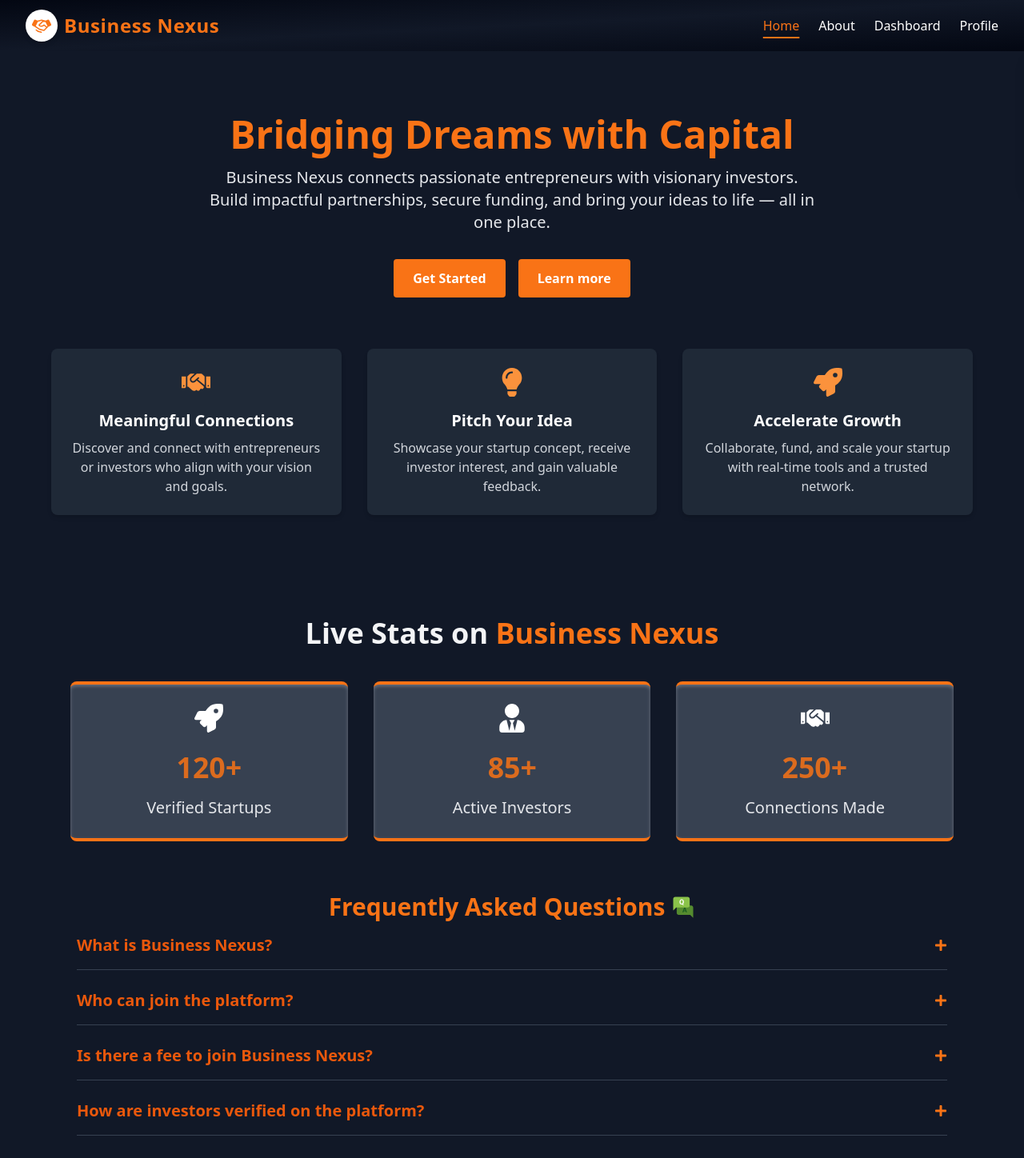
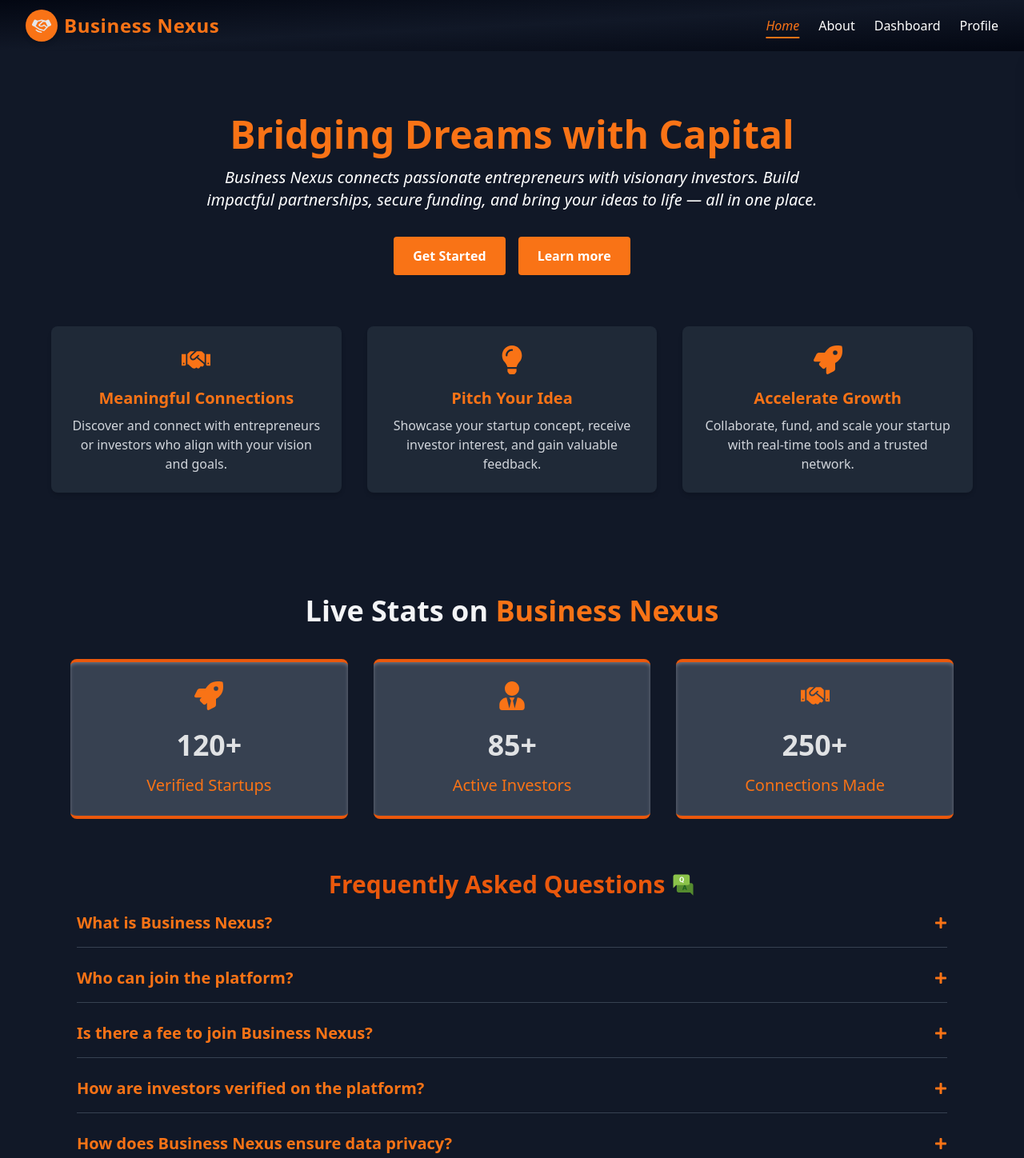
Before and after one commit to zeeshan92git/Business-Nexus, a React (Vite) app: page / in a window 1280 px wide. Shown: the top 1448 px of the page at 80% size. Built offline with nearby package versions, Linux system fonts and the light colour scheme.

Commit message:
review appilcation

```diff
--- a/src/components/faqs.jsx
+++ b/src/components/faqs.jsx
@@ -34,11 +34,11 @@ function Faqs() {
 
     return (
         <div className='sm:mx-24 mx-4 mb-4 sm:mt-4 mt-8'>
-            <h1 className='flex items-center justify-center gap-2 sm:text-3xl text-xl text-orange-500 font-bold sm:mb-4 mb-6'>Frequently Asked Questions <FcFaq className=''/></h1>
+            <h1 className='flex items-center justify-center gap-2 sm:text-3xl text-xl text-orange-600 font-bold sm:mb-4 mb-6'>Frequently Asked Questions <FcFaq className=''/></h1>
             {nexusQA.map((item, index) => (
                 <div key={index} className={`mb-6 ${index === nexusQA.length-1 ? 'border-0' : 'border-b border-gray-700'}  pb-4`}>
                     <div className='flex justify-between items-center cursor-pointer' onClick={() => handleToggle(index)}>
-                        <h3 className="text-xl font-semibold text-orange-600">{item.question}</h3>
+                        <h3 className="text-xl font-semibold text-orange-500">{item.question}</h3>
                         {openIndex === index ? (
                             <FaMinus className='text-orange-500' />
                         ) : (
@@ -46,7 +46,7 @@ function Faqs() {
                         )}
                     </div>
                     {openIndex === index && (
-                        <p className="text-gray-200 mt-2">{item.answer}</p>
+                        <p className="text-gray-200 mt-2 text-base">{item.answer}</p>
                     )}
                 </div>
             ))}
--- a/src/components/livestats.jsx
+++ b/src/components/livestats.jsx
@@ -6,19 +6,19 @@ function LiveStats() {
   const stats = [
     {
       id: 1,
-      icon: <FaRocket className="text-4xl text-white" />,
+      icon: <FaRocket className="text-4xl text-orange-500" />,
       label: "Verified Startups",
       value: "120+",
     },
     {
       id: 2,
-      icon: <FaUserTie className="text-4xl text-white" />,
+      icon: <FaUserTie className="text-4xl text-orange-500" />,
       label: "Active Investors",
       value: "85+",
     },
     {
       id: 3,
-      icon: <FaHandshake className="text-4xl text-white" />,
+      icon: <FaHandshake className="text-4xl text-orange-500" />,
       label: "Connections Made",
       value: "250+",
     },
@@ -33,10 +33,10 @@ function LiveStats() {
 
       <div className="max-w-6xl mx-auto grid gap-8 grid-cols-1 sm:grid-cols-3 px-6">
         {stats.map((item) => (
-          <div key={item.id} className="bg-gray-700 shadow-inner shadow-gray-500 rounded-lg p-6 text-center border-t-4 border-b-4 border-orange-500">
+          <div key={item.id} className="bg-gray-700 shadow-inner shadow-gray-500 rounded-lg p-6 text-center border-t-4 border-b-4 border-orange-600">
             <div className="mb-6 flex justify-center">{item.icon}</div>
-            <h3 className="text-4xl font-bold text-orange-500 animate-fade">{item.value}</h3>
-            <p className="text-gray-200 text-xl mt-4">{item.label}</p>
+            <h3 className="text-4xl font-bold text-white animate-fade">{item.value}</h3>
+            <p className="text-orange-500 text-xl mt-4">{item.label}</p>
           </div>
         ))}
       </div>
--- a/src/components/navbar.jsx
+++ b/src/components/navbar.jsx
@@ -27,8 +27,8 @@ function Navbar() {
 
                     {/* Logo / Brand */}
                     <div className="flex items-center gap-2">
-                        <div className="bg-white rounded-full p-2 flex items-center justify-center w-10 h-10 shadow-md">
-                            <PiHandshakeFill className="text-orange-500 text-2xl" />
+                        <div className="bg-orange-500 rounded-full p-2 flex items-center justify-center w-10 h-10 shadow-md">
+                            <PiHandshakeFill className="text-gray-200 text-2xl" />
                         </div>
                         <span className="text-2xl font-bold text-orange-500 tracking-wide">
                             Business Nexus
@@ -40,7 +40,7 @@ function Navbar() {
                         <NavLink
                             to="/"
                             className={({ isActive }) =>
-                                isActive ? "text-orange-500 font-medium underline underline-offset-8 decoration-orange-500 decoration-[2px]" : "text-white font-medium hover:text-orange-400"
+                                isActive ? "text-orange-500 font-medium underline underline-offset-8 decoration-orange-500 decoration-[2px] italic" : "text-white font-medium hover:text-orange-400"
                             }
                         >
                             Home
@@ -48,7 +48,7 @@ function Navbar() {
                         <NavLink
                             to="/about"
                             className={({ isActive }) =>
-                                isActive ? "text-orange-500 font-medium  underline underline-offset-8 decoration-orange-500 decoration-[2px] " : "text-white font-medium hover:text-orange-400"
+                                isActive ? "text-orange-500 font-medium  underline underline-offset-8 decoration-orange-500 decoration-[2px] italic" : "text-white font-medium hover:text-orange-400"
                             }
                         >
                             About
@@ -56,7 +56,7 @@ function Navbar() {
                         <NavLink
                             to="/dashboard"
                             className={({ isActive }) =>
-                                isActive ? "text-orange-500 font-medium underline underline-offset-8 decoration-orange-500 decoration-[2px]" : "text-white font-medium hover:text-orange-400"
+                                isActive ? "text-orange-500 font-medium underline underline-offset-8 decoration-orange-500 decoration-[2px] italic" : "text-white font-medium hover:text-orange-400"
                             }
                         >
                             Dashboard
@@ -64,7 +64,7 @@ function Navbar() {
                         <NavLink
                             to="/profile"
                             className={({ isActive }) =>
-                                isActive ? "text-orange-500 font-medium underline underline-offset-8 decoration-orange-500 decoration-[2px]" : "text-white font-medium hover:text-orange-400"
+                                isActive ? "text-orange-500 font-medium underline underline-offset-8 decoration-orange-500 decoration-[2px] italic" : "text-white font-medium hover:text-orange-400"
                             }
                         >
                             Profile
@@ -74,26 +74,27 @@ function Navbar() {
                     {/* Hamburger Icon */}
                     <div className="md:hidden flex items-center">
                         <button className="text-white hover:text-orange-300 focus:outline-none">
-                            {isOpen ? (<RiMenuUnfold3Line onClick={() => setIsOpen(false)} className="text-2xl text-orange-500" />)
+                            {isOpen ? (<RiMenuUnfold3Line onClick={() => setIsOpen(false)} className="text-2xl text-orange-100" />)
                                 : (<RiMenuFold3Line onClick={() => setIsOpen(true)} className="text-2xl text-orange-500" />)}
                         </button>
                     </div>
+
                 </div>
 
             </nav>
 
             {/* Right-side Slide-in Mobile Menu */}
             <div
-                className={`fixed top-16 right-0 h-fit w-60 pb-2 bg-orange-500/90 rounded-l-sm shadow-lg transform transition-transform duration-300 z-[999]
+                className={`fixed top-16 right-0 h-fit w-60 pb-2 bg-gray-800/90 rounded-l-sm shadow-lg transform transition-transform duration-300 z-[999]
                 ${isOpen ? 'translate-x-0' : 'translate-x-full'}`}>
 
                 <div className={`flex flex-col items-end text-[18px] ${token ? 'space-y-2' : 'space-y-4'}  px-6 mt-2`}>
-                    <a href="/" onClick={(e) => handleLinkClick(e, '/')} className="text-gray-800 hover:text-white font-bold">Home</a>
-                    <a href="/about" onClick={(e) => handleLinkClick(e, '/about')} className="text-gray-800 hover:text-white font-bold">About</a>
-                    <a href="/dashboard" onClick={(e) => handleLinkClick(e, '/dashboard')} className="text-gray-800 hover:text-white font-bold">Dashboard</a>
-                    <a href="/profile" onClick={(e) => handleLinkClick(e, '/profile')} className="text-gray-800 hover:text-white font-bold">Profile</a>
+                    <a href="/" onClick={(e) => handleLinkClick(e, '/')} className="text-orange-500 hover:text-white font-bold">Home</a>
+                    <a href="/about" onClick={(e) => handleLinkClick(e, '/about')} className="text-orange-500 hover:text-white font-bold">About</a>
+                    <a href="/dashboard" onClick={(e) => handleLinkClick(e, '/dashboard')} className="text-orange-500 hover:text-white font-bold">Dashboard</a>
+                    <a href="/profile" onClick={(e) => handleLinkClick(e, '/profile')} className="text-orange-500 hover:text-white font-bold">Profile</a>
                     {token &&
-                        <button onClick={handleLogOut} className="text-gray-800 hover:text-white underline underline-offset-2  font-bold">Log out</button>
+                        <button onClick={handleLogOut} className="text-orange-500 hover:text-white underline underline-offset-2  font-bold">Log out</button>
                     }
                 </div>
             </div>
--- a/src/index.css
+++ b/src/index.css
@@ -1,6 +1,26 @@
 @tailwind base;
 @tailwind components;
 @tailwind utilities;
+
+
+::-webkit-scrollbar {
+  width: 10px;
+  height: 5px;
+}
+
+::-webkit-scrollbar-thumb {
+  background: #f97316;
+  border-radius: 4px;
+}
+
+::-webkit-scrollbar-thumb:hover {
+  background: #ea580c;
+}
+
+::-webkit-scrollbar-track {
+  background: #f1f1f1;
+}
+
 
 
 @keyframes fade-in {
--- a/src/pages/home.jsx
+++ b/src/pages/home.jsx
@@ -16,7 +16,7 @@ function Home() {
                     <h1 className="text-4xl sm:text-5xl font-bold text-orange-500 leading-tight mb-4">
                         Bridging Dreams with Capital
                     </h1>
-                    <p className="text-lg sm:text-xl text-gray-200 max-w-3xl mx-auto">
+                    <p className="text-lg sm:text-xl text-white max-w-3xl mx-auto italic">
                         Business Nexus connects passionate entrepreneurs with visionary investors.
                         Build impactful partnerships, secure funding, and bring your ideas to life — all in one place.
                     </p>
@@ -40,24 +40,24 @@ function Home() {
                 {/* Feature Highlights */}
                 <div className="grid gap-8 md:grid-cols-3 max-w-6xl mx-auto">
                     <div className="bg-gray-800 p-6 rounded-lg shadow-md hover:shadow-orange-500 transition">
-                        <FaHandshake className="text-orange-400 text-4xl mb-4 mx-auto" />
-                        <h3 className="text-xl font-bold mb-2 text-center">Meaningful Connections</h3>
+                        <FaHandshake className="text-orange-500 text-4xl mb-4 mx-auto" />
+                        <h3 className="text-xl font-bold mb-2 text-center text-orange-500">Meaningful Connections</h3>
                         <p className="text-gray-300 text-center">
                             Discover and connect with entrepreneurs or investors who align with your vision and goals.
                         </p>
                     </div>
 
                     <div className="bg-gray-800 p-6 rounded-lg shadow-md hover:shadow-orange-500 transition">
-                        <FaLightbulb className="text-orange-400 text-4xl mb-4 mx-auto" />
-                        <h3 className="text-xl font-bold mb-2 text-center">Pitch Your Idea</h3>
+                        <FaLightbulb className="text-orange-500 text-4xl mb-4 mx-auto" />
+                        <h3 className="text-xl font-bold mb-2 text-center text-orange-500">Pitch Your Idea</h3>
                         <p className="text-gray-300 text-center">
                             Showcase your startup concept, receive investor interest, and gain valuable feedback.
                         </p>
                     </div>
 
                     <div className="bg-gray-800 p-6 rounded-lg shadow-md hover:shadow-orange-500 transition">
-                        <FaRocket className="text-orange-400 text-4xl mb-4 mx-auto" />
-                        <h3 className="text-xl font-bold mb-2 text-center">Accelerate Growth</h3>
+                        <FaRocket className="text-orange-500 text-4xl mb-4 mx-auto" />
+                        <h3 className="text-xl font-bold mb-2 text-center text-orange-500">Accelerate Growth</h3>
                         <p className="text-gray-300 text-center">
                             Collaborate, fund, and scale your startup with real-time tools and a trusted network.
                         </p>
```
Also changed, not shown: src/pages/about.jsx (+8 -8 lines), src/pages/profile.jsx (+7 -6 lines).
